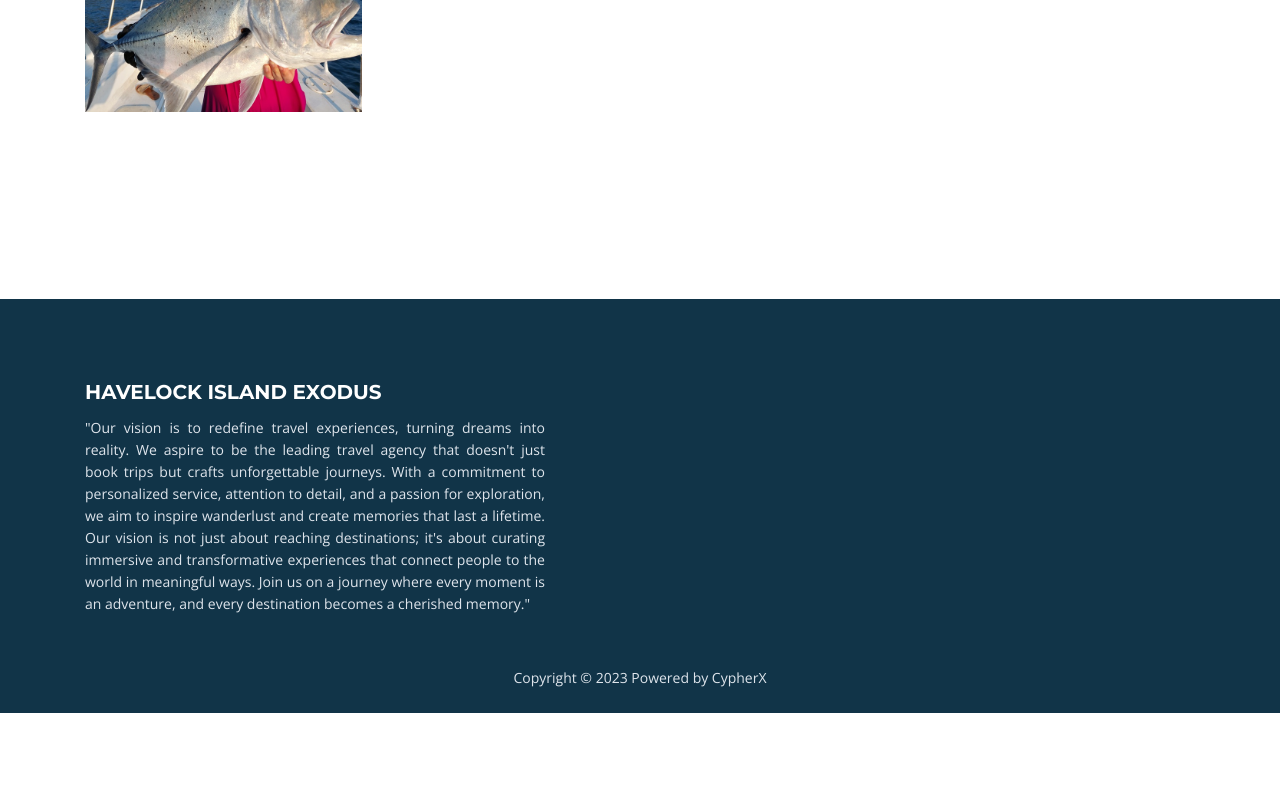
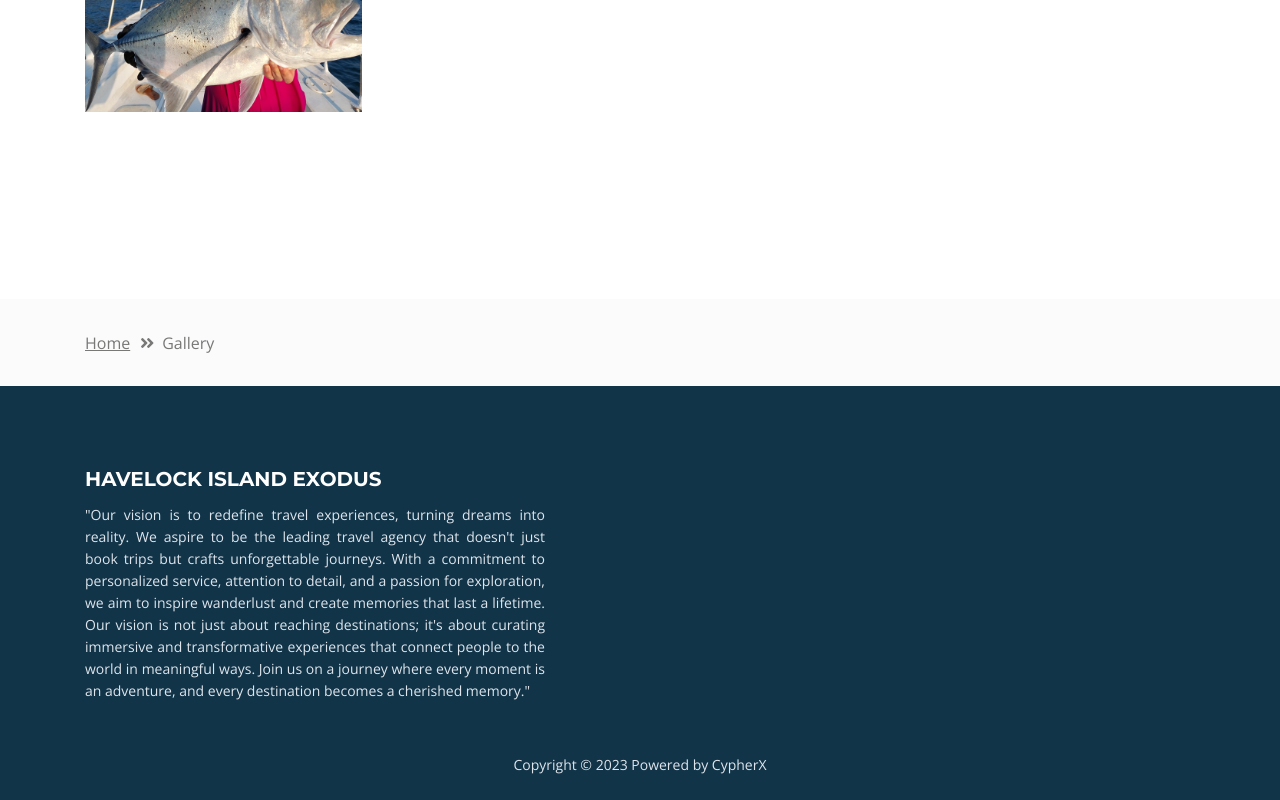
Before and after one commit to exodu22/havelock, a plain HTML site: page gallery.html in a window 1280 px wide. Shown: the part 1425-2225 px from the top of the page. Before the commit the page ends 2138 px from the top, so only its background shows below. Drawn offline with nearby package versions, Linux system fonts and the light colour scheme.

Commit message:
Add files via upload

```diff
--- a/gallery.html
+++ b/gallery.html
@@ -429,6 +429,19 @@
    </body>
    </html>
    </div>
+    <!-- Breadcrumbs -->
+    <div class="ex-basic-1">
+        <div class="container">
+            <div class="row">
+                <div class="col-lg-12">
+                    <div class="breadcrumbs">
+                        <a href="index.html">Home</a><i class="fa fa-angle-double-right"></i><span>Gallery</span>
+                    </div> <!-- end of breadcrumbs -->
+                </div> <!-- end of col -->
+            </div> <!-- end of row -->
+        </div> <!-- end of container -->
+    </div> <!-- end of ex-basic-1 -->
+    <!-- end of breadcrumbs -->
 
     <!-- Breadcrumbs -->
 
```
